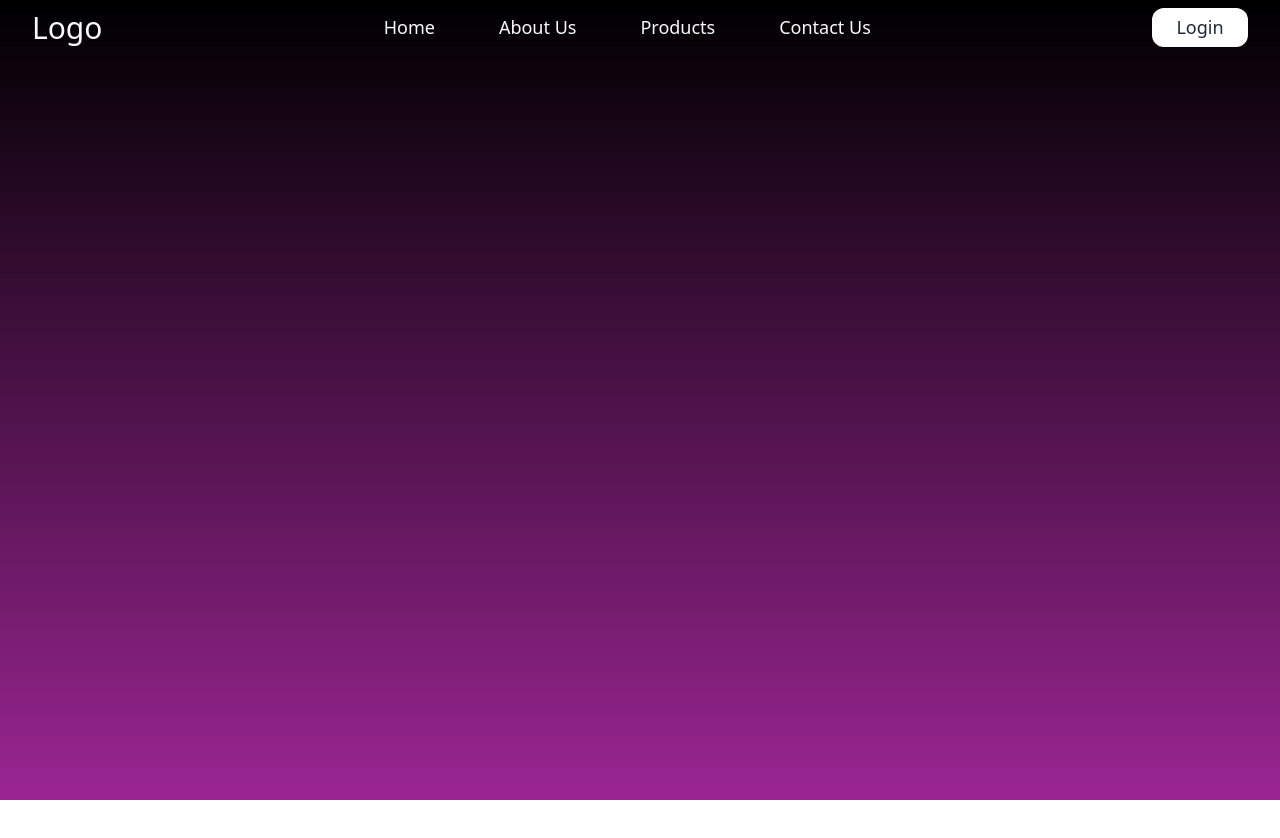
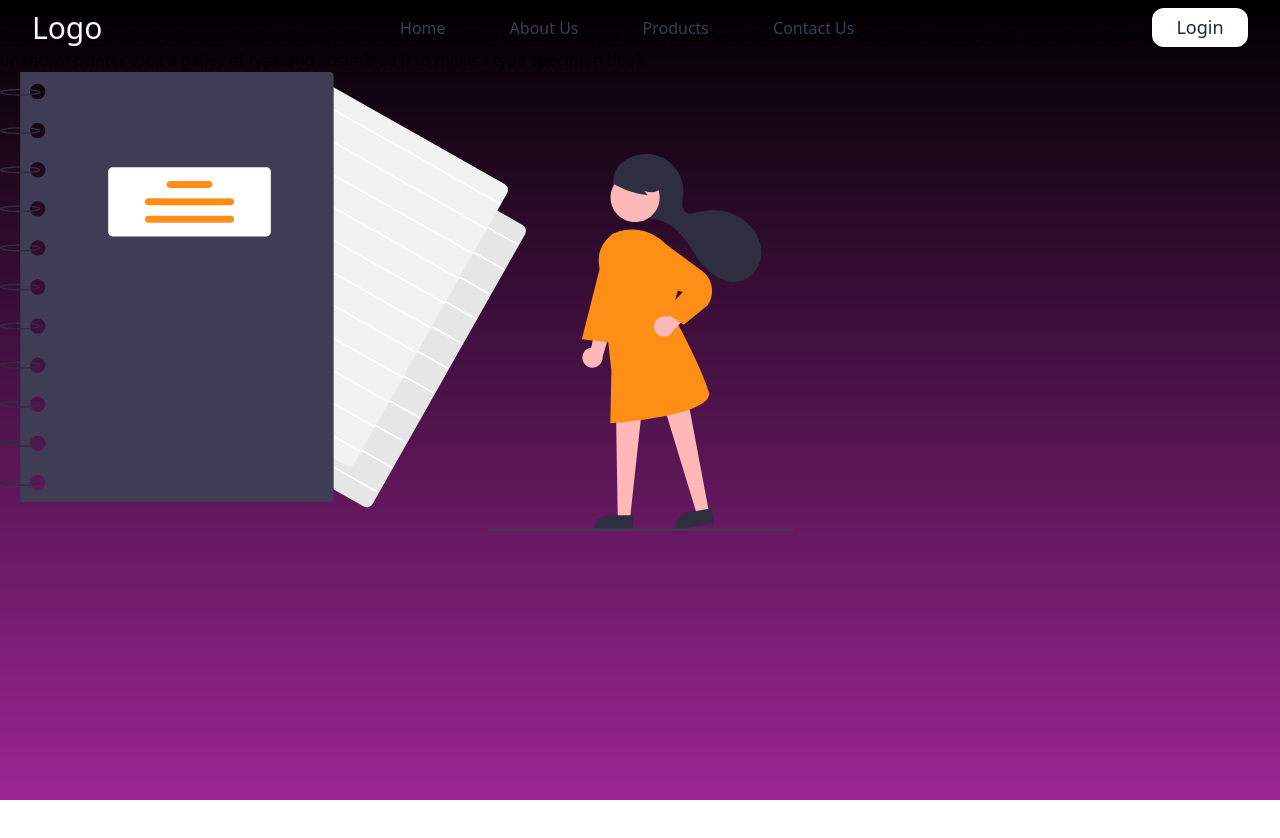
Before and after one commit to Marcone-Santos1/escrevendo_na_quarentena_landing, a React (Vite) app: page / in a window 1280 px wide. Shown: the top 838 px of the page. Built offline with nearby package versions, Linux system fonts and the light colour scheme.

Commit message:
wip home section

```diff
--- a/src/App.jsx
+++ b/src/App.jsx
@@ -4,10 +4,12 @@ import './assets/css/index.css';
 
 // components
 import HomeSection from "./Components/HomeSection.jsx";
+import NavBar from "./Components/NavBar.jsx";
 
 ReactDOM.createRoot(document.getElementById('root')).render(
     <React.StrictMode>
         <div className="min-h-[200vh]">
+            <NavBar />
            <HomeSection />
         </div>
     </React.StrictMode>,
--- a/src/Components/HomeSection.jsx
+++ b/src/Components/HomeSection.jsx
@@ -1,9 +1,15 @@
-import NavBar from "./NavBar.jsx";
+import notebook from '/svg/notebook.svg';
 
 const HomeSection = () => {
     return (
         <div className="bg-[url('/img/Background.png')] bg-cover min-h-[100vh]">
-            <NavBar />
+
+            <h1>Escrevendo na Quarentena</h1>
+            <p>
+                Lorem Ipsum is simply dummy text of the printing and typesetting industry. Lorem Ipsum has been the industry's standard dummy text ever since the 1500s, when an unknown printer took a galley of type and scrambled it to make a type specimen book.
+            </p>
+
+            <img src={notebook} alt=""/>
         </div>
     );
 }
--- a/src/Components/NavBar.jsx
+++ b/src/Components/NavBar.jsx
@@ -1,9 +1,10 @@
-import { useState } from "react";
+import {useEffect, useState} from "react";
 import { RxHamburgerMenu } from "react-icons/rx";
 import { AiOutlineClose } from "react-icons/ai";
 import Button from "./Button.jsx";
 const NavBar = () => {
     const [isMenuOpen, setIsMenuOpen] = useState(false);
+    const [navbarScroll, setNavbarScroll] = useState(false)
 
     const navLinks = [
         { href: "#home", label: "Home" },
@@ -12,9 +13,22 @@ const NavBar = () => {
         { href: "#contact-us", label: "Contact Us" },
     ];
 
+    const changeBackground = () => {
+        if (window.scrollY >= 66) {
+            setNavbarScroll(true)
+        } else {
+            setNavbarScroll(false)
+        }
+    }
+
+    useEffect(() => {
+        changeBackground()
+        window.addEventListener("scroll", changeBackground)
+    })
+
     return (
         <>
-            <header className="sm:px-8 px-4 py-2 z-10 w-full">
+            <header className="sm:px-8 px-4 py-2 z-10 w-full fixed">
                 <nav className="flex justify-between items-center max-container">
                     <a href="/" className="text-3xl text-gray-50">
                         Logo
@@ -25,7 +39,7 @@ const NavBar = () => {
                             <li key={item.label}>
                                 <a
                                     href={item.href}
-                                    className="font-montserrat leading-normal text-lg text-gray-50"
+                                    className={"font-montserrat leading-normal text-lg " + navbarScroll ? 'text-gray-700' : 'text-gray-50'}
                                 >
                                     {item.label}
                                 </a>
@@ -67,7 +81,7 @@ const NavBar = () => {
                                 <li key={item.label}>
                                     <a
                                         href={item.href}
-                                        className="font-montserrat leading-normal text-lg text-gray-50 text-gray-700"
+                                        className="font-montserrat leading-normal text-lg text-gray-700"
                                     >
                                         {item.label}
                                     </a>
```
Also changed, not shown: public/svg/notebook.svg (added).
